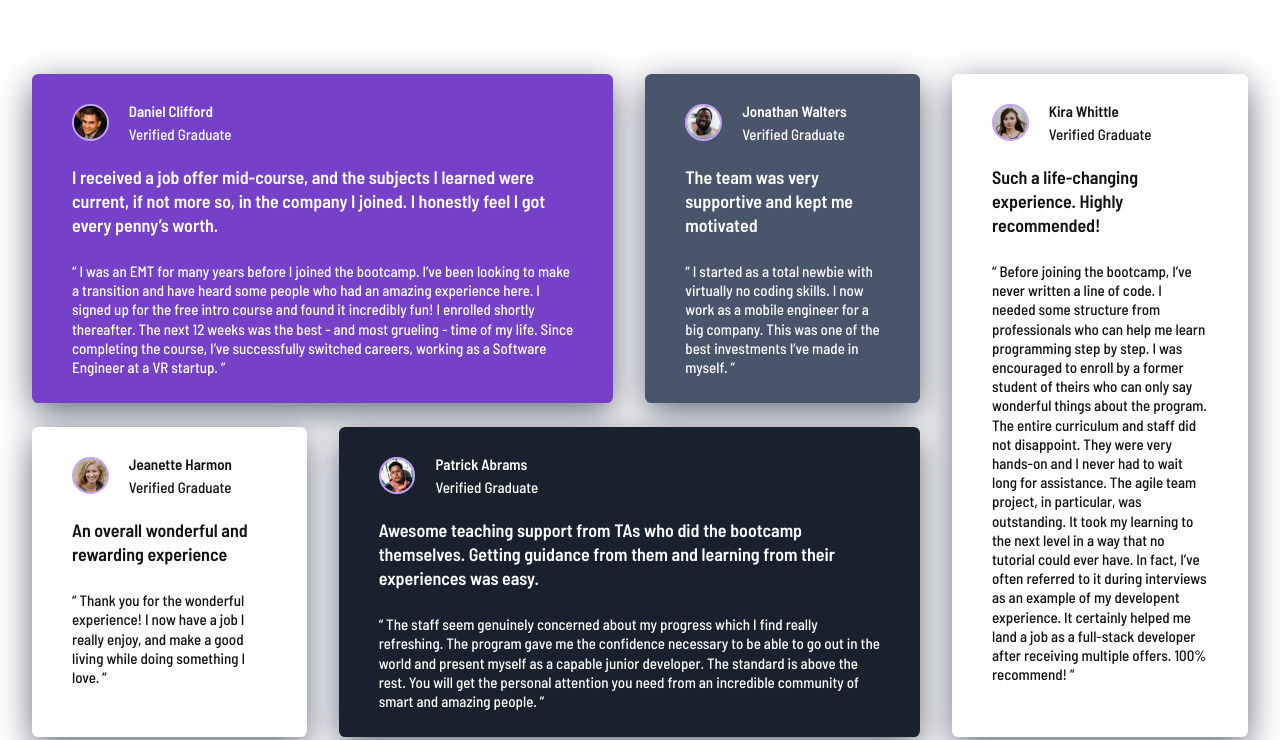
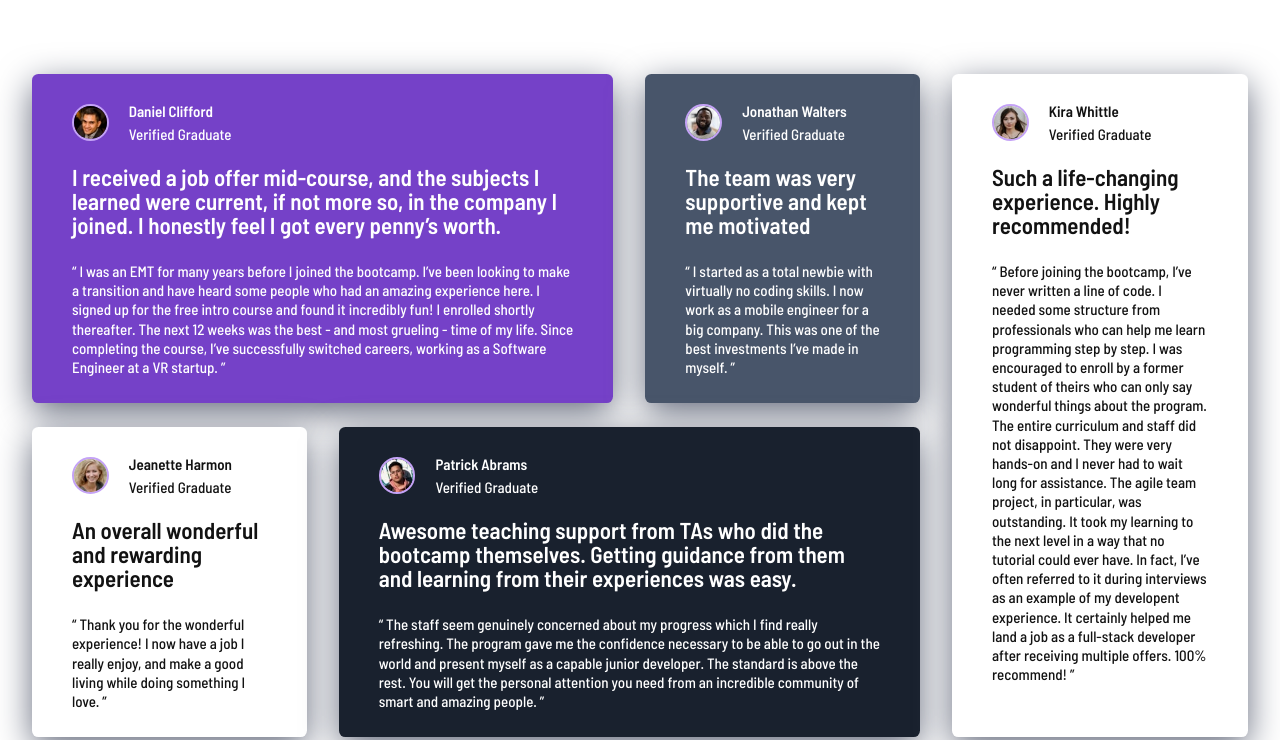
Before and after one commit to Abdulgafar-Riro/testimonials-grid-section, a plain HTML site: page index.html in a window 1280 px wide. Shown: the part 118-858 px from the top of the page. Drawn offline with Linux system fonts and the light colour scheme; a web font is replaced by a local one.

Commit message:
base on comments

```diff
--- a/styles/styles.scss
+++ b/styles/styles.scss
@@ -52,7 +52,6 @@ body {
   align-items: center;
   gap: 2rem;
   width: 100%;
-  max-width: 425px;
   margin: 3rem 0 1 rem 0;
   padding: 2rem;
 }
@@ -112,7 +111,6 @@ body {
   }
 
   p {
-    font-weight: 500;
     padding: 10px 0;
   }
 
@@ -144,7 +142,7 @@ body {
   }
   .cards-container {
     width: 100%;
-    max-width: 86rem;
+    max-width: 84.5rem;
     margin: 10rem 0 1rem 0;
     padding: 2rem;
     display: grid;
@@ -170,6 +168,9 @@ body {
     //padding-left: 2.5rem;
     //padding-right: 2.8rem;
 
+    h3 {
+      font-size: 23px;
+    }
   }
 
   .purple {
```
Also changed, not shown: styles/styles.css, 1 other file.
